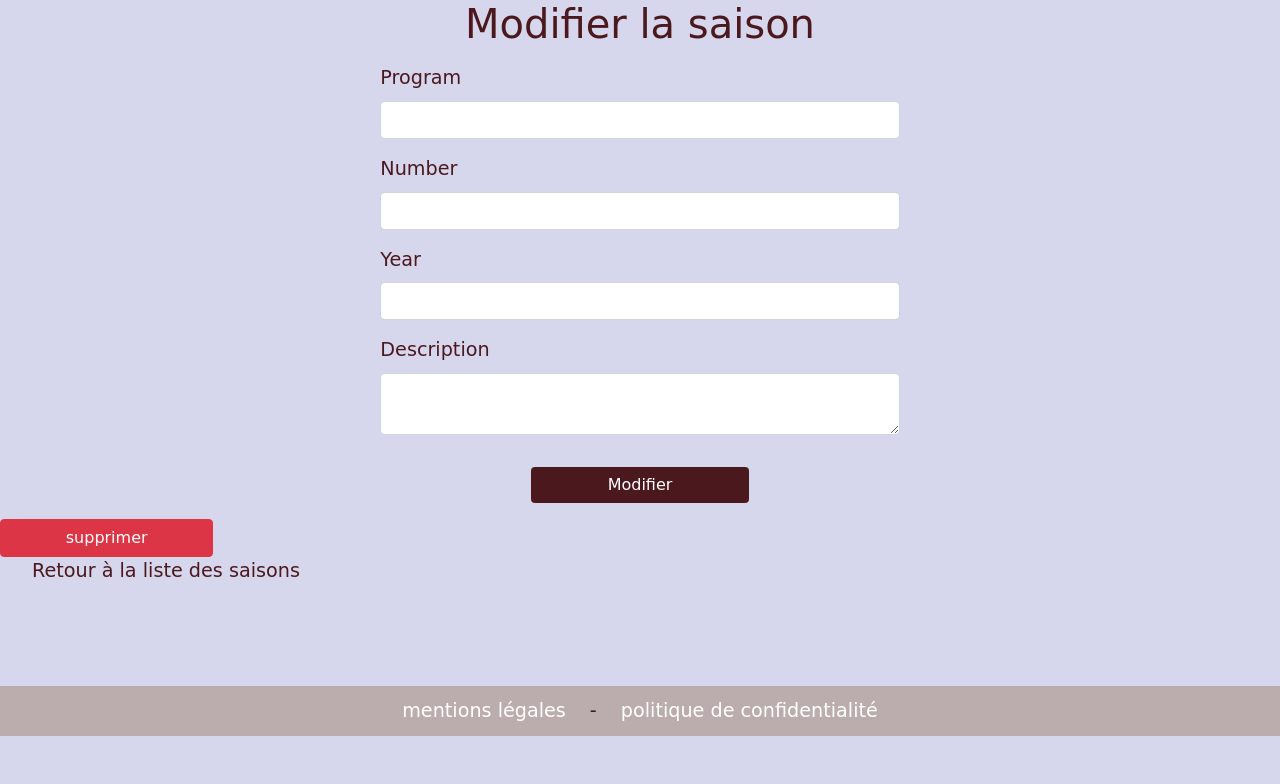
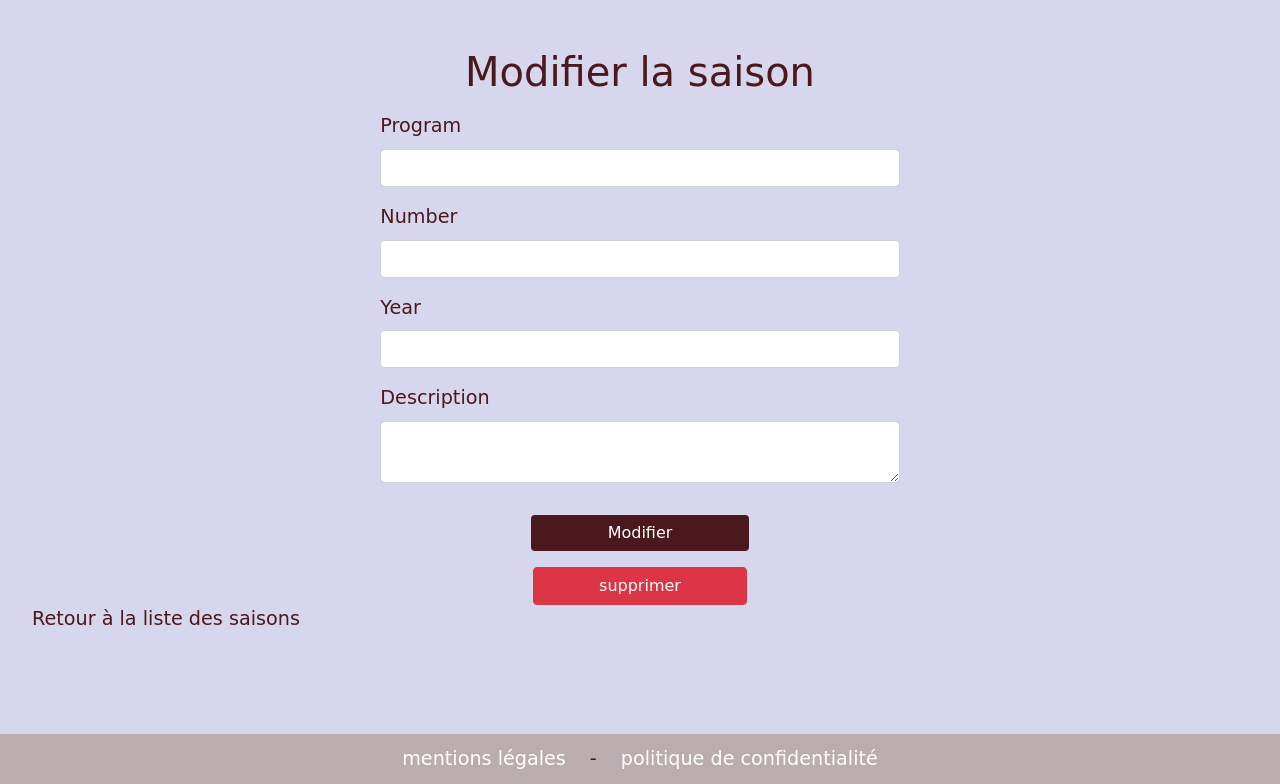
Before and after one commit to veroniqueauzias/wildSeries2, a Symfony app: template templates/season/edit.html.twig in a window 1280 px wide. Shown: the part 98-882 px from the top of the page. Before the commit the page ends 834 px from the top, so only its background shows below. Run offline with Twig, Linux system fonts and the light colour scheme; the template is opened without the code that fills it, so the values that code supplies are empty; form fields are guessed from the names that the template uses; style sheets or scripts are compiled from the project's sources; some libraries are stand-ins or nearby versions; some web fonts are replaced.

Commit message:
fix seasons  edit form delete design

```diff
--- a/templates/season/edit.html.twig
+++ b/templates/season/edit.html.twig
@@ -3,9 +3,9 @@
 {% block title %}WS2 - modifier{% endblock %}
 
 {% block body %}
-    <h1 class="title text-center">Modifier la saison</h1>
+    <h1 class="title text-center mt-5">Modifier la saison</h1>
     {{ include('season/_form.html.twig', {'button_label': 'Modifier'}) }}
- <div class="flex justify-center">
+    <div class="flex justify-content-center">
         {{ include('season/_delete_form.html.twig') }}
     </div>
     <a href="{{ path('season_index') }}" class="returnLink">Retour à la liste des saisons</a>
```
